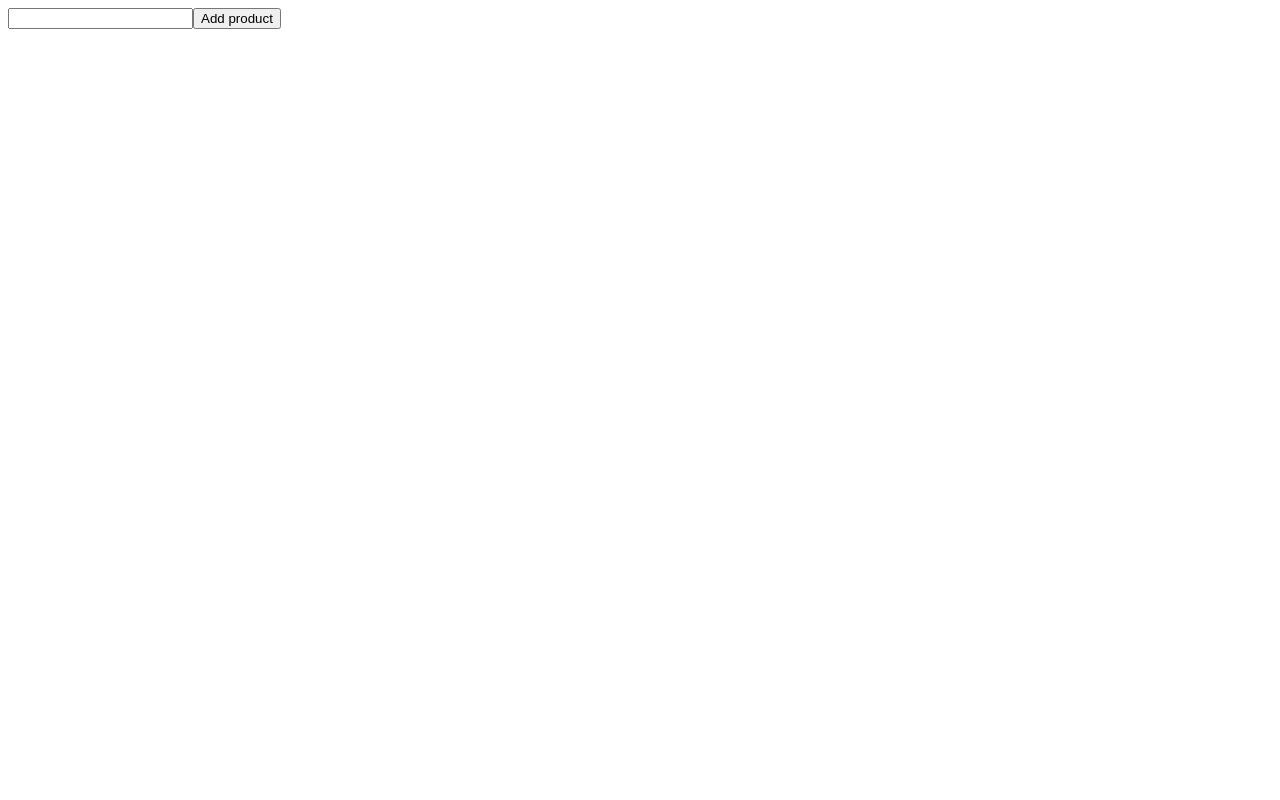
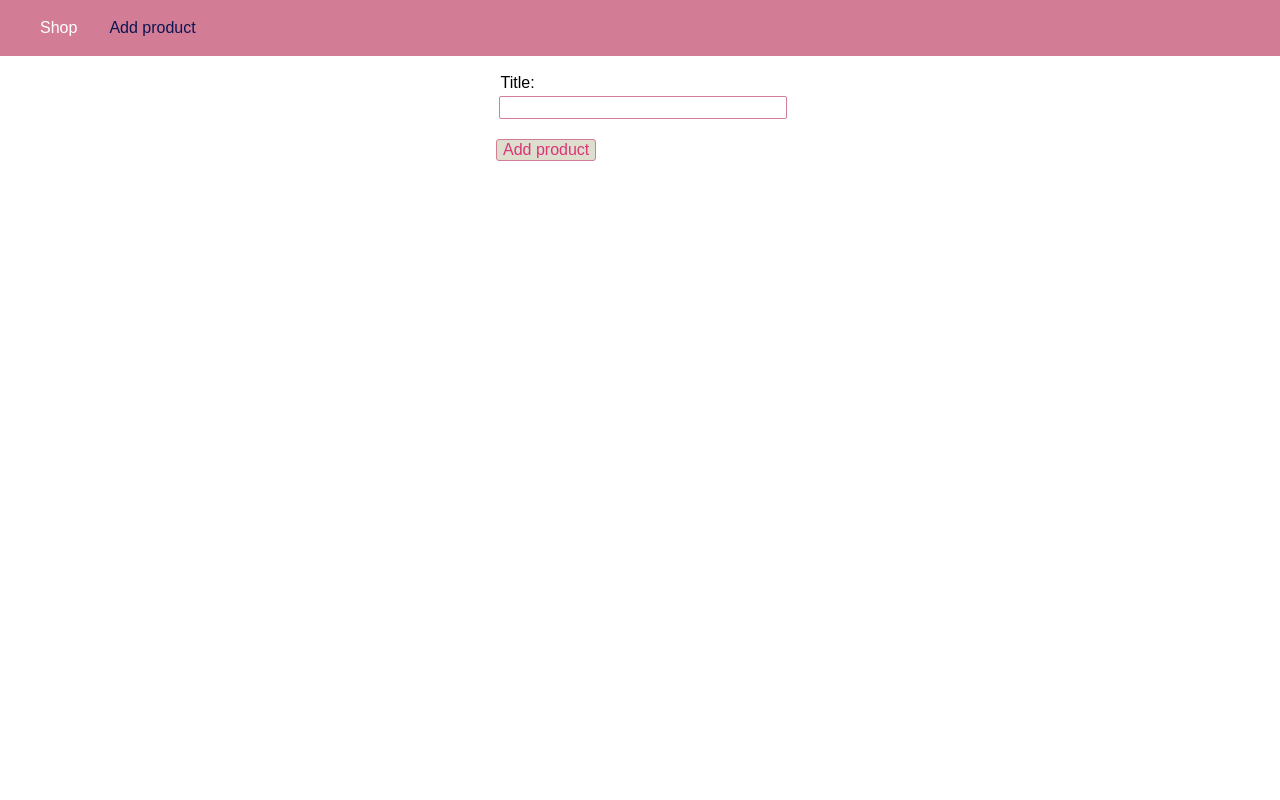
Before and after one commit to steingartpeter/NODE_BASE, a Node server app: page /admin/add-product in a window 1280 px wide; the page is wider, and only the part inside the window is pictured. Before the commit the part shown is almost empty. Run offline with Node 20, Linux system fonts and the light colour scheme.

Commit message:
20210107 X540S Tempate engine

```diff
--- a/NODE002/app.js
+++ b/NODE002/app.js
@@ -1,17 +1,21 @@
 // Import Express
 const express = require("express");
+const path = require("path");
 
-const adminRouter = require("./routes/admin");
+const adminData = require("./routes/admin");
 const shopRouter = require("./routes/shop");
 
 //Instantiate Express
 const app = express();
 
-app.use("/admin", adminRouter);
+// STATIC file serving middleware
+app.use(express.static(path.join(__dirname, "public")));
+
+app.use("/admin", adminData.routes);
 app.use(shopRouter);
 // Last stand, where we handl not found pages...
 app.use((req, res, next) => {
-  res.status(404).send("<h2>PAGE NOT FOUND!</h2>");
+  res.status(404).sendFile(path.join(__dirname, "views", "pgeNotFound.html"));
 });
 
 // // Express most general middleware
--- /dev/null
+++ b/NODE002/public/css/main.css
@@ -0,0 +1,38 @@
+body {
+  padding: 0;
+  margin: 0;
+  font-family: sans-serif;
+}
+.main {
+  padding: 1rem;
+}
+.main-header {
+  width: 100%;
+  height: 3.5rem;
+  background-color: #d37c95;
+  padding: 0 1.5rem;
+}
+.main-header__nav {
+  height: 100%;
+  display: flex;
+  align-items: center;
+}
+.main-header__item-list {
+  list-style: none;
+  margin: 0;
+  padding: 0;
+  display: flex;
+}
+.main-header__item {
+  margin: 0 1rem;
+  padding: 0;
+}
+.main-header__item a {
+  text-decoration: none;
+  color: white;
+}
+.main-header__item a:hover,
+.main-header__item a:active,
+.main-header__item a.active {
+  color: rgb(12, 22, 82);
+}
--- /dev/null
+++ b/NODE002/public/css/product.css
@@ -0,0 +1,35 @@
+.product-form {
+  margin: auto;
+  width: 20rem;
+  max-width: 90%;
+}
+.form-control {
+  margin: 1rem;
+}
+.form-control label,
+.form-control input {
+  display: block;
+  padding: 0.1rem;
+  margin: 3px;
+}
+.form-control input {
+  border: 1px solid #d37c95;
+  font: inherit;
+  border-radius: 2px;
+  width: 100%;
+}
+button {
+  font: inherit;
+  border: 1px solid #d37c95;
+  color: #dd3377;
+  background: #dedece;
+  border-radius: 3px;
+  margin: 4px;
+  margin-left: 1rem;
+  cursor: pointer;
+}
+button:hover,
+button:active {
+  background: #8f1853;
+  color: #fdf;
+}
--- a/NODE002/routes/admin.js
+++ b/NODE002/routes/admin.js
@@ -1,25 +1,31 @@
+const path = require("path");
 const express = require("express");
-const router = express.Router();
+const rootDir = require("../util/path");
 
 // Import the parser
 const bodyParser = require("body-parser");
+
+const router = express.Router();
+
+const products = [];
 
 // A middleware for handling req.body parsing:
 router.use(bodyParser.urlencoded({ extended: false }));
 
 // Express middleware with specific route
 router.get("/add-product", (req, res, next) => {
-  console.log("USE AD-P  Middleware ADD-PRODUCT");
+  console.log("ADD PRODUCT-GET");
   // calling next will start the next USE function.
   // next();
-  res.send(
-    '<form action="/admin/product" method="post"><input type="text" name="title"/><input type="submit" value="Add product"/></form>'
-  );
+  res.sendFile(path.join(rootDir, "views", "add-product.html"));
 });
 
 router.post("/add-product", (req, res, next) => {
+  console.log("ADD PRODUCT-POSt");
+  products.push({ title: req.body.title });
+  //console.log(req.body);
   res.redirect("/");
-  console.log("ADD-PROD => POST");
-  console.log(req.body);
 });
-module.exports = router;
+
+exports.routes = router;
+exports.products = products;
--- a/NODE002/routes/shop.js
+++ b/NODE002/routes/shop.js
@@ -1,12 +1,16 @@
+const path = require("path");
 const express = require("express");
+const rootDir = require("../util/path");
+const adminData = require("./admin");
 const router = express.Router();
 
 // Express most general middleware
 router.get("/", (req, res, next) => {
   console.log("USE1  Middleware 01");
+  console.log(adminData.products);
   // calling next will start the next USE function.
   // next();
-  res.send("<h1>Hello from Express - 1st Middleware</h1>");
+  res.sendFile(path.join(rootDir, "views", "shop.html"));
 });
 
 module.exports = router;
--- /dev/null
+++ b/NODE002/util/path.js
@@ -0,0 +1,3 @@
+const path = require("path");
+
+module.exports = path.dirname(process.mainModule.filename);
--- a/NODE002/views/add-product.html
+++ b/NODE002/views/add-product.html
@@ -3,19 +3,27 @@
     <meta charset="UTF-8" />
     <meta name="viewport" content="width=device-width, initial-scale=1.0" />
     <title>AddProduct</title>
+    <link rel="stylesheet" href="/css/main.css" />
+    <link rel="stylesheet" href="/css/product.css" />
   </head>
   <body>
-    <header>
-      <nav>
-        <ul>
-          <li><a href="/">Shop</a></li>
-          <li><a href="/add-product">Add product</a></li>
+    <header class="main-header">
+      <nav class="main-header__nav">
+        <ul class="main-header__item-list">
+          <li class="main-header__item"><a href="/">Shop</a></li>
+          <li class="main-header__item">
+            <a class="active" href="/admin/add-product">Add product</a>
+          </li>
         </ul>
       </nav>
     </header>
     <main>
-      <form action="/add-product" method="POST">
-        <input type="text" name="title" id="title" />
+      <form class="product-form" action="/admin/add-product" method="POST">
+        <div class="form-control">
+          <label for="title">Title:</label>
+          <input type="text" name="title" id="title" />
+        </div>
+
         <button type="submit">Add product</button>
       </form>
     </main>
```
Also changed, not shown: NODE002/views/pgeNotFound.html (added, +21 -0 lines), NODE002/views/shop.html (+8 -5 lines).
